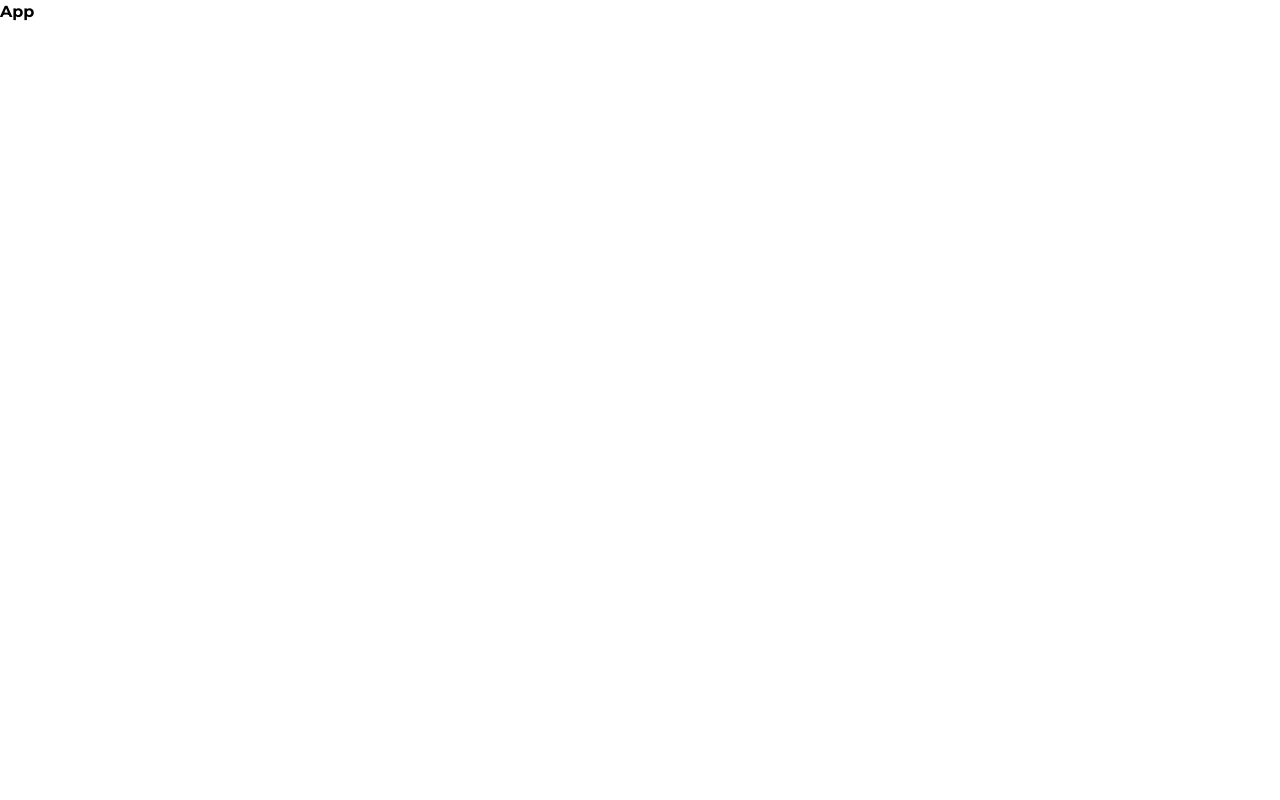
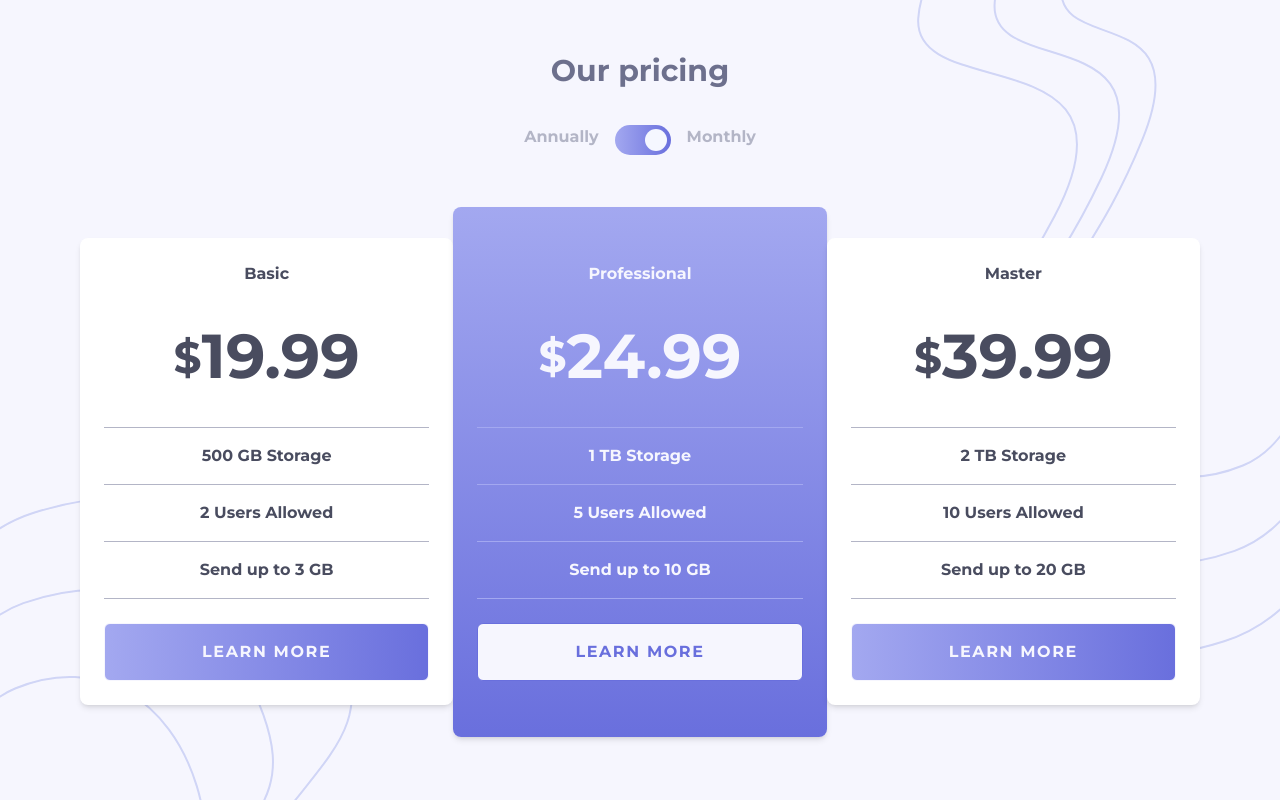
Before and after one commit to mjamecny/pricing-component-with-toggle, a React (Vite) app: page / in a window 1280 px wide. Built offline with nearby package versions, Linux system fonts and the light colour scheme.

Commit message:
add structure, styles and state for toggle

```diff
--- a/src/App.jsx
+++ b/src/App.jsx
@@ -1,3 +1,111 @@
+import { useState } from "react"
+
 export default function App() {
-  return <div>App</div>
+  const [checked, setChecked] = useState(false)
+
+  return (
+    <div className="bg-veryLightGrayishBlue xl:h-screen xl:my-auto">
+      <img
+        className="absolute top-[0px] right-[0px] z-[10]"
+        src="bg-top.svg"
+        alt="top pattern"
+      />
+      <img
+        className="absolute bottom-[0px] left-[0px] z-[10]"
+        src="bg-bottom.svg"
+        alt="bottom pattern"
+      />
+      <div className="relative mx-auto max-w-6xl px-1.6 py-4.8 xl:h-screen xl:flex xl:flex-col xl:justify-center z-[20]">
+        <div className="flex flex-col gap-3.2">
+          <h1 className="text-3 text-grayishBlue text-center">Our pricing</h1>
+          <form className="flex gap-1.6 justify-center">
+            <p className="text-lightGrayishBlue">Annually</p>
+            <label className="switch">
+              <input
+                type="checkbox"
+                checked={checked}
+                onChange={() => setChecked(!checked)}
+              />
+              <span className="slider round"></span>
+            </label>
+            <p className="text-lightGrayishBlue">Monthly</p>
+          </form>
+        </div>
+        <div className="grid grid-cols-1 md:grid-cols-2 xl:grid-cols-3 gap-2.4 mt-4.8 xl:gap-[0px] xl:min-h-[550px]">
+          <div className="bg-[#fff] rounded-lg shadow-md text-darkGrayishBlue p-2.4 xl:max-h-[470px] self-center mb-1.2">
+            <div className="flex flex-col gap-2.4 items-center">
+              <p className="text-1.6">Basic</p>
+              <p className="text-6.2 flex items-center">
+                <span className="text-4.4">$</span>
+                {checked ? "199.99" : "19.99"}
+              </p>
+              <ul className="border-t border-lightGrayishBlue flex flex-col self-stretch items-center">
+                <li className="py-1.6 self-stretch text-center border-b border-lightGrayishBlue">
+                  500 GB Storage
+                </li>
+                <li className="py-1.6 self-stretch text-center border-b border-lightGrayishBlue">
+                  2 Users Allowed
+                </li>
+                <li className="py-1.6 self-stretch text-center border-b border-lightGrayishBlue">
+                  Send up to 3 GB
+                </li>
+              </ul>
+
+              <button className="uppercase bg-gradient-to-r from-lightPurple hover:from-[#fff] hover:to-[#fff] to-mediumPurple hover:text-mediumPurple border hover:border-mediumPurple text-veryLightGrayishBlue transition-colors duration-300 tracking-widest rounded-md py-1.6 self-stretch">
+                Learn more
+              </button>
+            </div>
+          </div>
+          <div className="bg-gradient-to-b from-lightPurple to-mediumPurple rounded-lg shadow-md text-veryLightGrayishBlue p-2.4 xl:pt-[55px] xl:min-h-[530px] self-center mb-1.2">
+            <div className="flex flex-col gap-2.4 items-center">
+              <p className="text-1.6">Professional</p>
+              <p className="text-6.2 flex items-center">
+                <span className="text-4.4">$</span>
+                {checked ? "249.99" : "24.99"}
+              </p>
+              <ul className="border-t border-lightPurple flex flex-col self-stretch items-center">
+                <li className="py-1.6 self-stretch text-center border-b border-lightPurple">
+                  1 TB Storage
+                </li>
+                <li className="py-1.6 self-stretch text-center border-b border-lightPurple">
+                  5 Users Allowed
+                </li>
+                <li className="py-1.6 self-stretch text-center border-b border-lightPurple">
+                  Send up to 10 GB
+                </li>
+              </ul>
+
+              <button className="uppercase bg-veryLightGrayishBlue border hover:bg-mediumPurple hover:text-veryLightGrayishBlue hover:border transition-colors duration-300 text-mediumPurple tracking-widest rounded-md py-1.6 self-stretch">
+                Learn more
+              </button>
+            </div>
+          </div>
+          <div className="bg-[#fff] rounded-lg shadow-md text-darkGrayishBlue p-2.4 max-h-[470px] self-center mb-1.2">
+            <div className="flex flex-col gap-2.4 items-center">
+              <p className="text-1.6">Master</p>
+              <p className="text-6.2 flex items-center">
+                <span className="text-4.4">$</span>
+                {checked ? "399.99" : "39.99"}
+              </p>
+              <ul className="border-t border-lightGrayishBlue flex flex-col self-stretch items-center">
+                <li className="py-1.6 self-stretch text-center border-b border-lightGrayishBlue">
+                  2 TB Storage
+                </li>
+                <li className="py-1.6 self-stretch text-center border-b border-lightGrayishBlue">
+                  10 Users Allowed
+                </li>
+                <li className="py-1.6 self-stretch text-center border-b border-lightGrayishBlue">
+                  Send up to 20 GB
+                </li>
+              </ul>
+
+              <button className="uppercase bg-gradient-to-r from-lightPurple hover:from-[#fff] hover:to-[#fff] to-mediumPurple hover:text-mediumPurple border hover:border-mediumPurple text-veryLightGrayishBlue transition-colors duration-300 tracking-widest rounded-md py-1.6 self-stretch">
+                Learn more
+              </button>
+            </div>
+          </div>
+        </div>
+      </div>
+    </div>
+  )
 }
```
